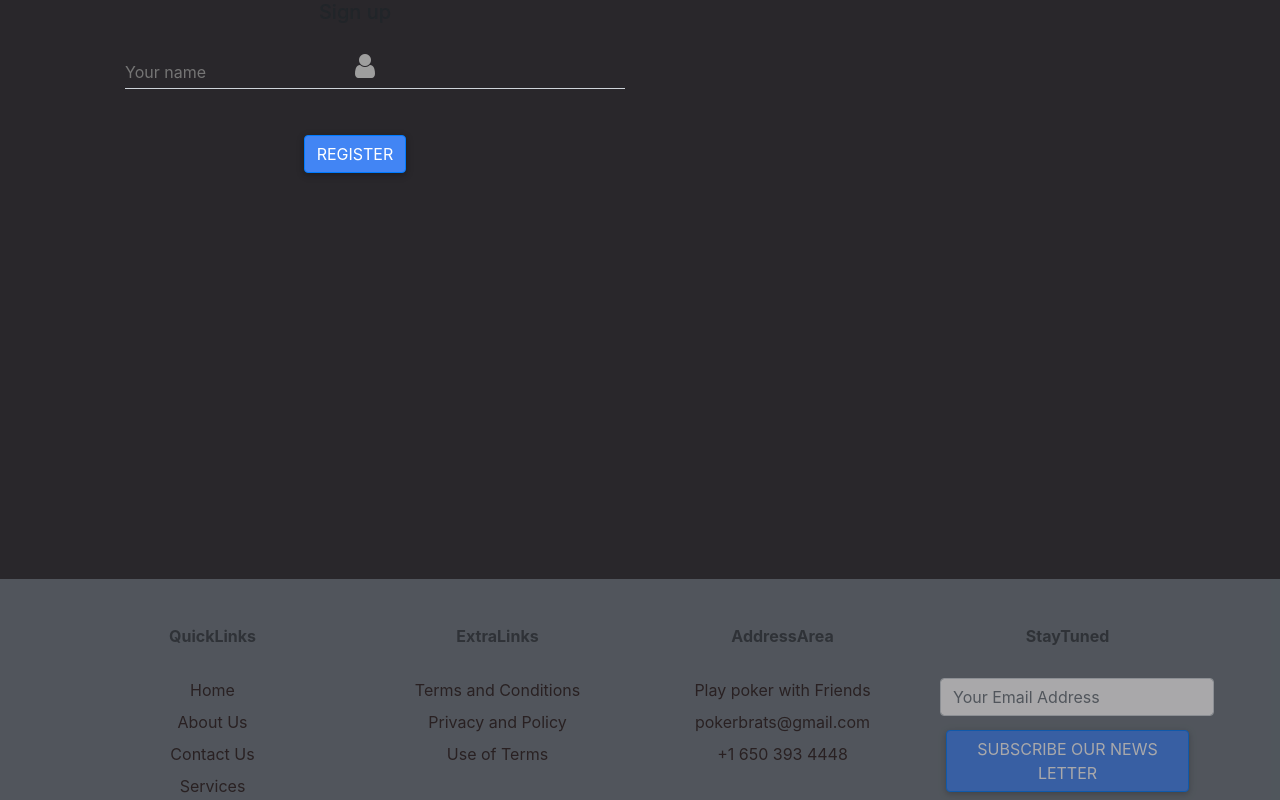
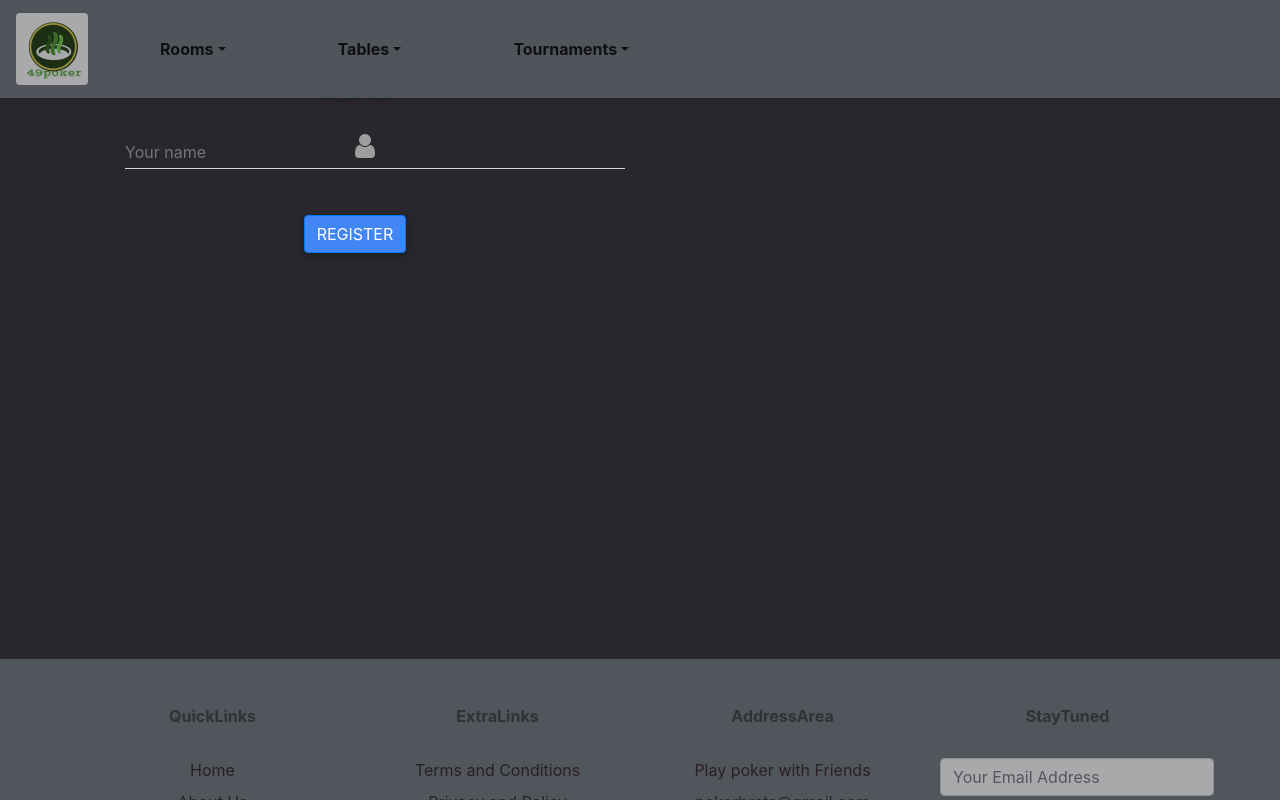
Before and after one commit to edambal/49poker, a React (Create React App) app in the folder 49pokerClient/: page /profile in a window 1280 px wide. Shown: the top 800 px of the page. Built offline with nearby package versions, Linux system fonts and the light colour scheme.

Commit message:
Fixed the profile card placement

```diff
--- a/49pokerClient/src/pages/Home.css
+++ b/49pokerClient/src/pages/Home.css
@@ -3,6 +3,7 @@ body {
 }
 
 .profile-form{
-    display:flex;
-    justify-content: center;
+    /* display:flex;
+    justify-content: center; */
+    margin-top: 80px;
 }
--- a/49pokerClient/src/pages/Profile.js
+++ b/49pokerClient/src/pages/Profile.js
@@ -68,19 +68,11 @@ class Profile extends React.Component {
   }
 
   render() {
-    // return (
-    //   <form onSubmit={this.handleSubmit}>
-    //     <label>
-    //       Name:
-    //       <input type="text" value={this.state.value} onChange={this.handleChange} />
-    //     </label>
-    //     <input type="submit" value="Submit" />
-    //   </form>
-    // );
+
     return (
       <>
-      {/* <Navbar /> */}
-      <MDBContainer>
+      <Navbar />
+      <MDBContainer className="profile-form">
         <MDBRow>
           <MDBCol md="6">
             <form onSubmit={this.handleSubmit}>
```
Also changed, not shown: 1 other file (tests, documents, lock files or other folders).
